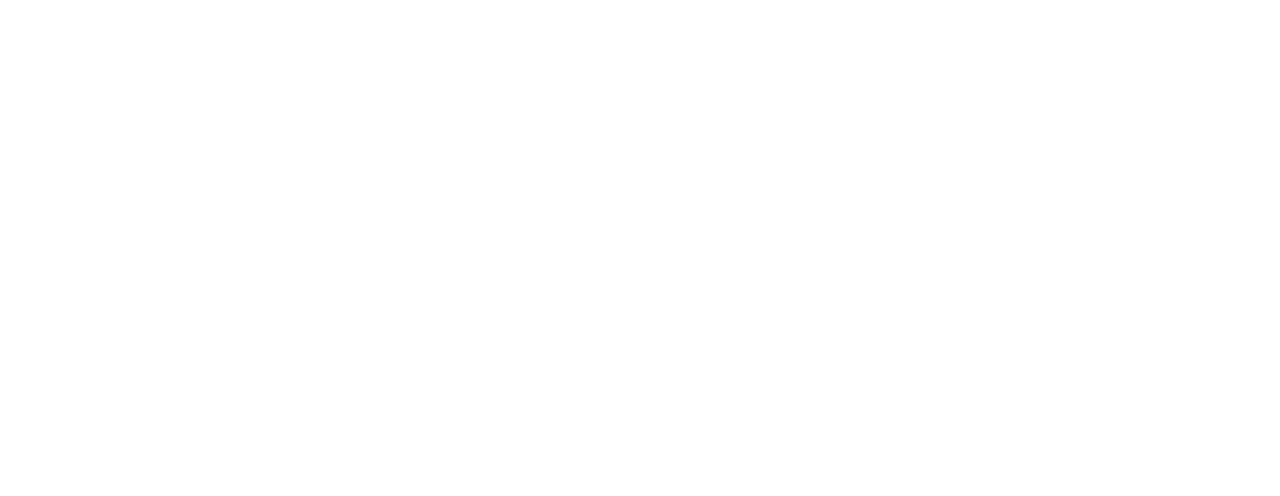
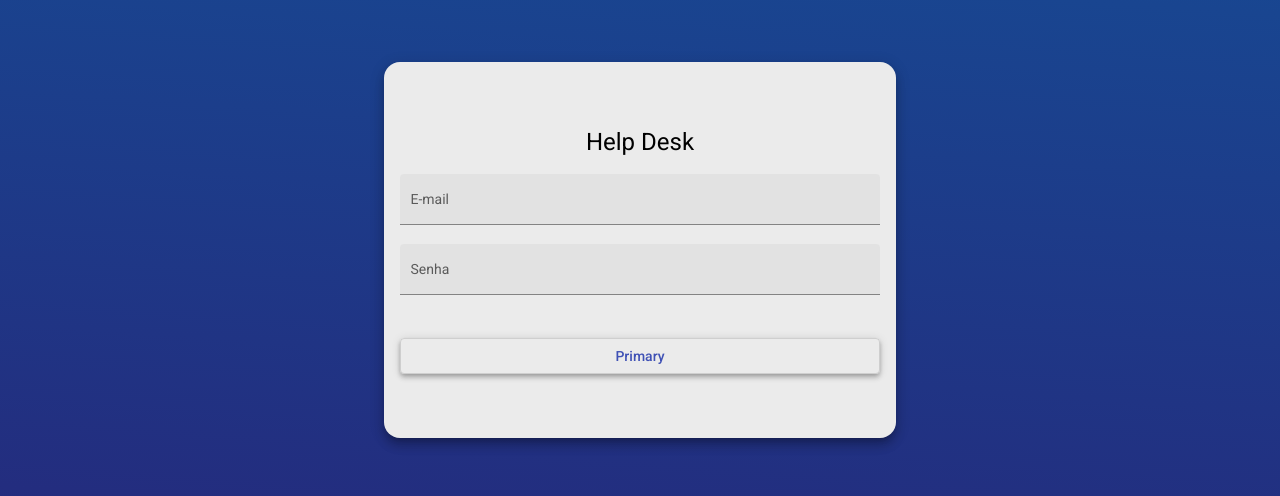
Before and after one commit to glaufercharao/helpdesk, an Angular app in the folder frontend/: page /login in a window 1280 px wide. Before the commit this address led to /. Shown: the part 150-646 px from the top of the page. Built offline with nearby package versions, Linux system fonts and the light colour scheme.

Commit message:
Html e Css para login.

```diff
--- a/frontend/src/app/app-routing.module.ts
+++ b/frontend/src/app/app-routing.module.ts
@@ -3,8 +3,12 @@
 import {NavComponent} from "./components/nav/nav.component";
 import {HomeComponent} from "./components/home/home.component";
 import {TecnicoListComponent} from "./components/tecnico/tecnico-list/tecnico-list.component";
+import {LoginComponent} from "./components/login/login.component";
 
 const routes: Routes = [
+  {
+    path: 'login', component: LoginComponent
+  },
   {
     path:'', component: NavComponent, children: [
       { path:'home', component: HomeComponent },
--- a/frontend/src/app/components/login/login.component.css
+++ b/frontend/src/app/components/login/login.component.css
@@ -0,0 +1,35 @@
+.container {
+    height: 100%;
+    display: flex;
+    align-items: center;
+    justify-content: center;
+    background: linear-gradient(184deg, rgba(22,76,149,1) 0%, rgba(38,38,122,1) 100%);
+
+}
+
+.form {
+    width: 30rem;
+    margin: auto;
+    background-color: rgb(235,235,235) ;
+    padding: 4rem 1rem;
+    border-radius: 1rem;
+}
+
+h1 {
+    width: 100%;
+    text-align: center;
+}
+
+img {
+    height: 15rem;
+    width: 100%;
+    margin: 1.5rem auto 1.5rem auto;
+}
+
+.full-width{
+    width: 100%;
+}
+
+button {
+    margin-top: 1.5rem;
+}
--- a/frontend/src/app/components/login/login.component.html
+++ b/frontend/src/app/components/login/login.component.html
@@ -1 +1,16 @@
-<p>login works!</p>
+<div class="container">
+    <form class="form mat-elevation-z8">
+        <h1>Help Desk</h1>
+        <mat-form-field class="full-width" appearance="fill">
+            <mat-label>E-mail</mat-label>
+            <input matInput placeholder="peaple@mail.com">
+        </mat-form-field>
+
+        <mat-form-field class="full-width" appearance="fill">
+            <mat-label>Senha</mat-label>
+            <input type="password" matInput placeholder="Exemple 123">
+        </mat-form-field>
+
+        <button class="full-width mat-elevation-z4" mat-stroked-button color="primary">Primary</button>
+    </form>
+</div>
```
